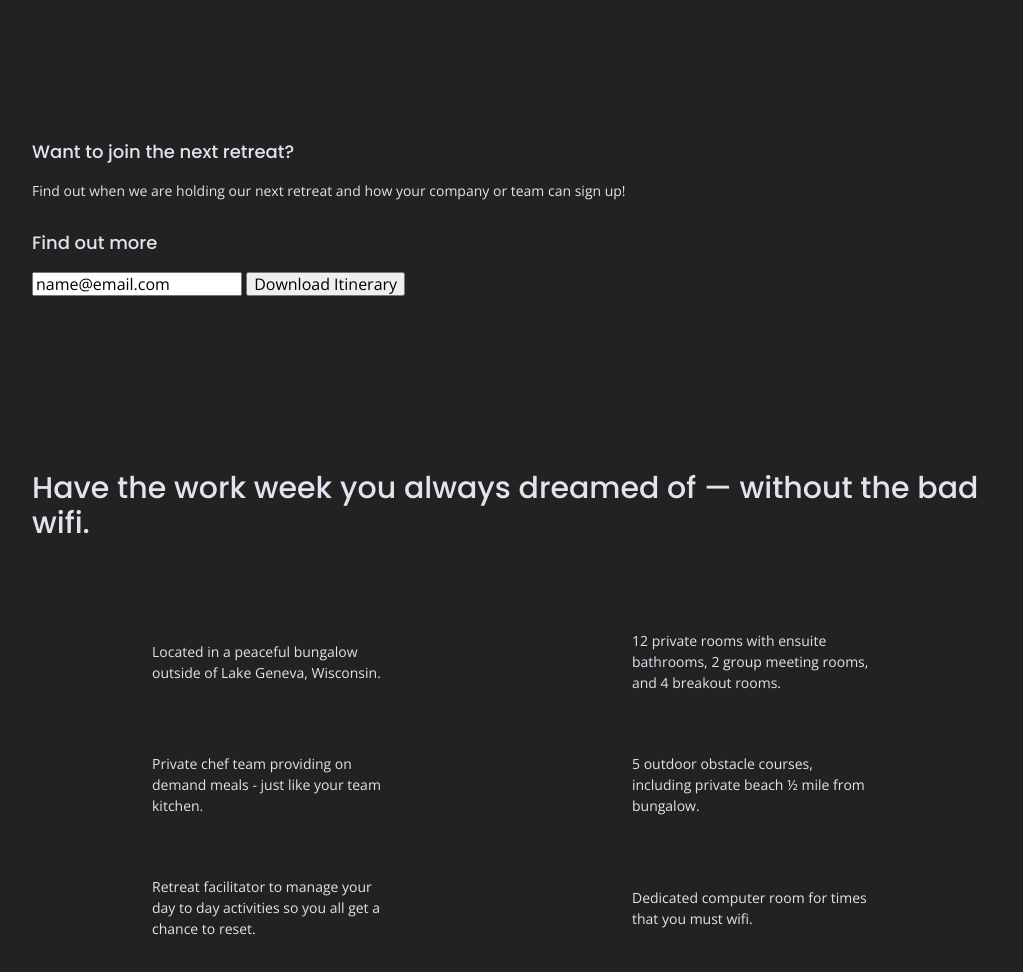
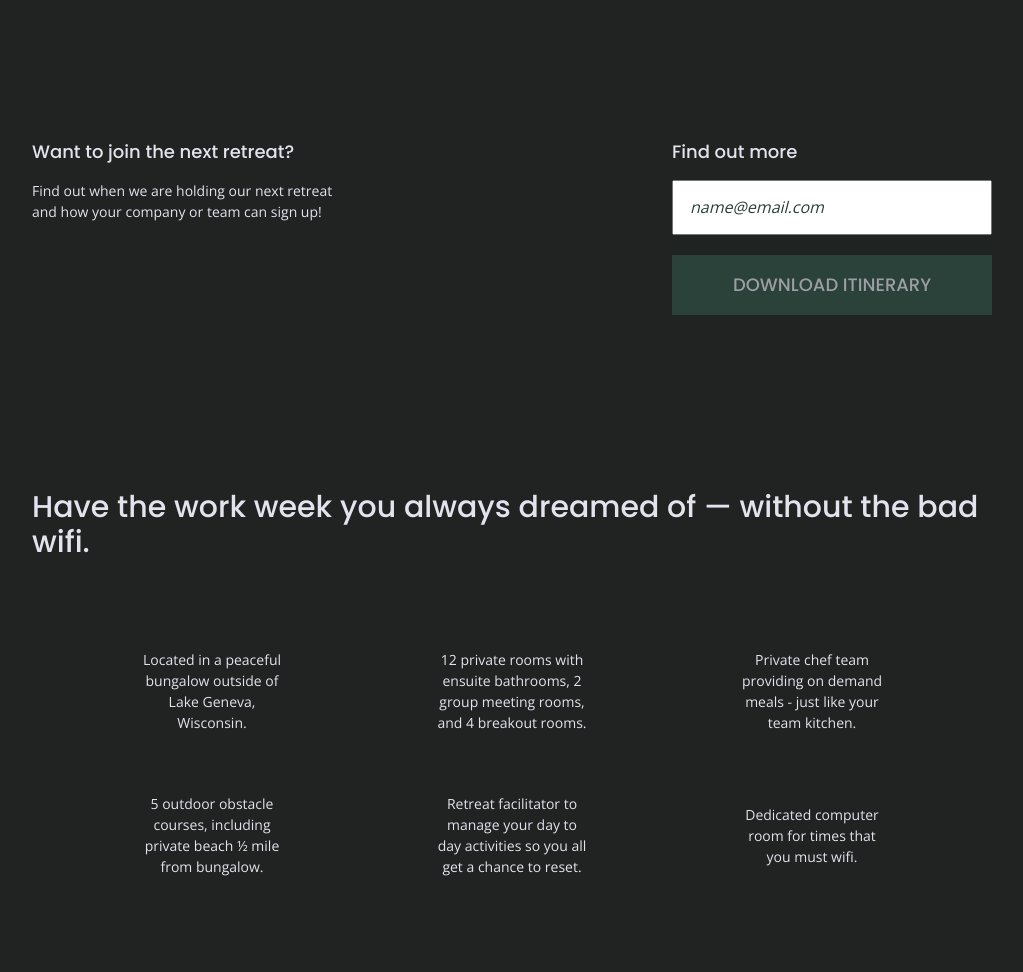
Before and after one commit to TallSara/Unplugged-Retreat, a website built with Parcel: page index.html in a window 1280 px wide. Shown: the part 340-1312 px from the top of the page, without its empty margins (128-1151 px from the left). Built offline with nearby package versions, Linux system fonts and the light colour scheme.

Commit message:
Updated typography

```diff
--- a/css/main.css
+++ b/css/main.css
@@ -224,24 +224,36 @@ footer .content-wrapper {
 
 footer .contact {
   margin-bottom: 50px;
+  text-align: center;
 }
 
 footer .social-icons {
   display: flex;
   justify-content: space-around;
   align-items: center;
+  text-align: center;
 }
 
 footer .social-icons p {
   display: flex;
   justify-content: center;
   align-items: center;
+  text-align: center;
 }
 
 footer .copyright {
   margin: 20px 0;
 }
 
+footer .social {
+  text-align: center;
+}
+
+footer .copyright {
+  display: flex;
+  justify-content: center;
+  text-align: center;
+}
 /* -------------------- Mobile Styles - Homepage -------------------- */
 
 /* Hero Area */
@@ -283,6 +295,10 @@ aside {
   justify-content: center;
   align-items: center;
   flex-flow: row wrap;
+}
+
+.features-item-description, .fontawesome-icon {
+  text-align: center;
 }
 
 .features p {
@@ -353,6 +369,36 @@ aside {
 
 .faq-content {
   margin-bottom: 50px;
+}
+
+/* ==========================================================================
+   Form code
+   ========================================================================== */
+
+aside .form {
+  margin-top: 30px;
+}
+
+input[type=text] {
+  box-sizing: border-box;
+  width: 100%;
+  color: #2a423a;
+  font-style: italic;
+  padding: 1em;
+}
+
+input[type=button] {
+  width: 100%;
+  padding: 20px 0;
+  margin-top: 20px;
+  background-color: #2a423a;
+  font-family: 'Poppins', Helvetica, Arial, sans-serif;
+  font-weight: 500;
+  font-size: 1.125em;
+  color: #9d9ea4;
+  border: none;
+  text-align: center;
+  text-transform: uppercase;
 }
 
 /* ==========================================================================
@@ -465,7 +511,7 @@ aside {
     }
 
     header nav {
-      width: 20%;
+      width: 30%;
     }
 
     header nav ul {
@@ -508,6 +554,7 @@ aside {
     .reviews article {
       display: flex;
       justify-content: space-between;
+      width: 460px;
     }
 
     .reviews article div {
@@ -581,6 +628,10 @@ aside {
            max-width: 960px;
       }
 
+      header nav {
+        width: 20%;
+      }
+
        /* Hero */
       .hero-area h1 {
           width: 100%;
@@ -588,12 +639,12 @@ aside {
 
       /* Aside */
       aside .content-wrapper {
-          justify-content: center;
+          justify-content: space-between;
       }
 
       aside .content-wrapper .form-description,
       aside .content-wrapper .form {
-          width: 100%;
+          width: 320px;
       }
 
       /* Features */
@@ -602,7 +653,7 @@ aside {
       }
 
       .features article {
-          flex-basis: ;
+          flex-basis: 300px;
       }
 
       /* Reviews */
```
